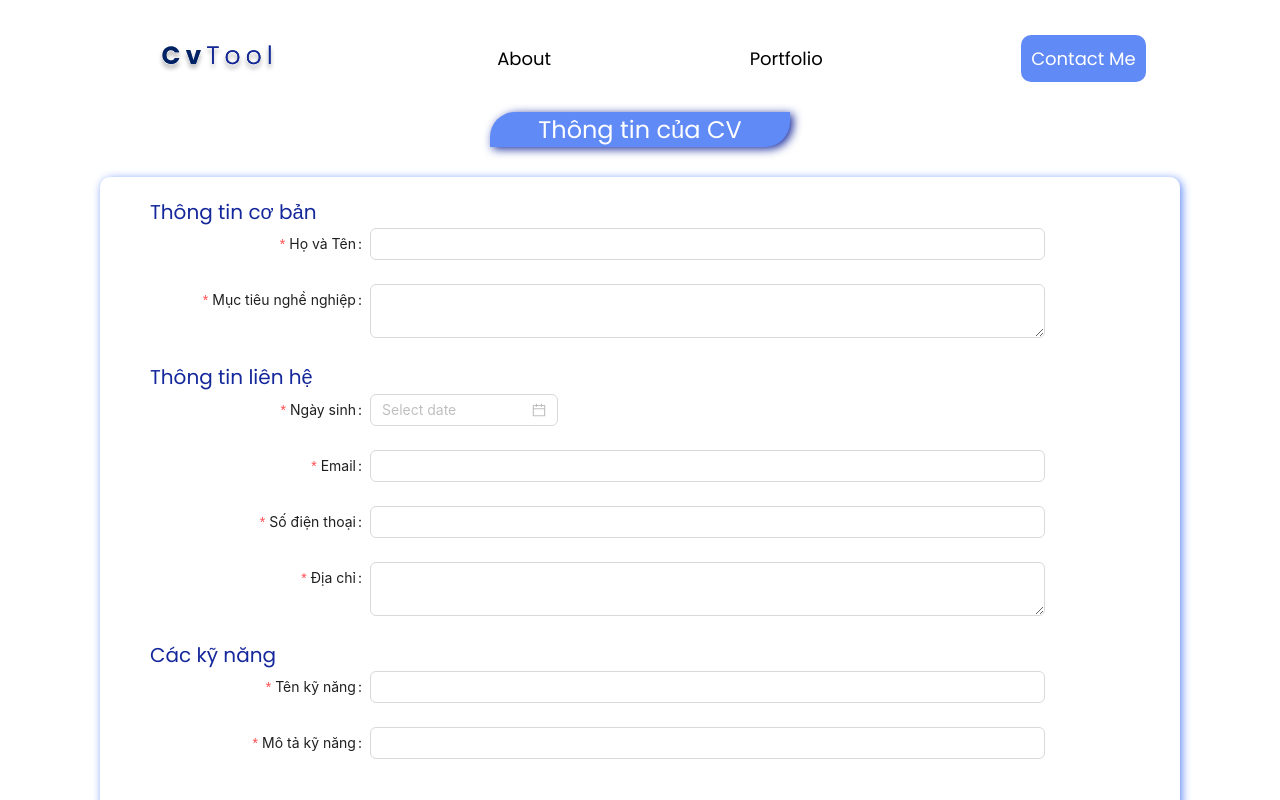
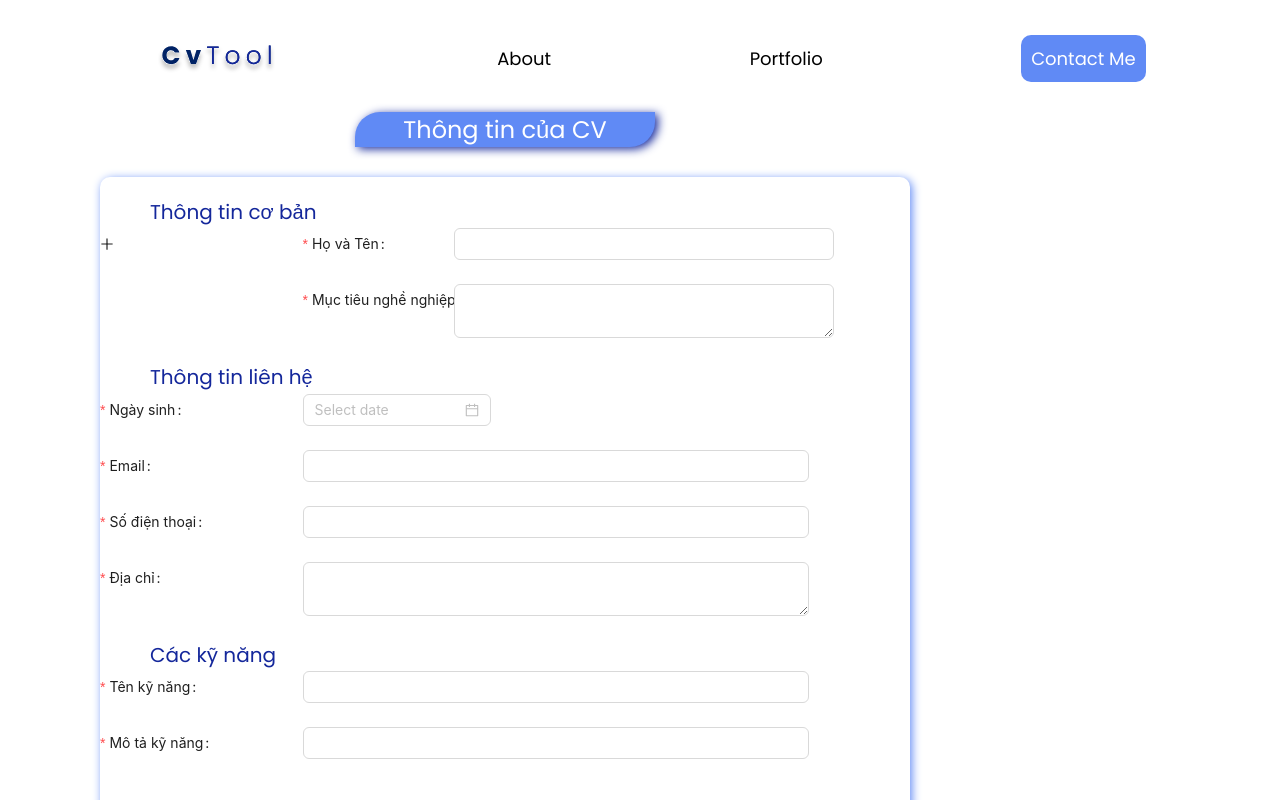
Before and after one commit to ntanh-thu/project-cv, a React (Create React App) app: page /form in a window 1280 px wide. Shown: the top 800 px of the page. Built offline with nearby package versions, Linux system fonts and the light colour scheme.

Commit message:
add upload picture

```diff
--- a/src/pages/CvForm/index.jsx
+++ b/src/pages/CvForm/index.jsx
@@ -1,4 +1,5 @@
-import { DatePicker, Form, Input } from 'antd';
+import { Col, DatePicker, Form, Input, Row, Upload } from 'antd';
+import { PlusOutlined } from '@ant-design/icons';
 import { React, useEffect } from 'react';
 import Activity from './Activity';
 import Education from './Education';
@@ -26,8 +27,12 @@ function CvForm() {
     useEffect(() => {
         form.setFieldsValue(newData);
     }, []);
+    const beforeUpload = (file) => {
+        console.log(file);
+    };
     return (
-        <div className="cv-form">
+        <Row className="cv-form">
+            <Col span={18}>
                 <div className="cv-form-head">
                     <div className="cv-form-head-title">Thông tin của CV</div>
                 </div>
@@ -38,14 +43,27 @@ function CvForm() {
                     className="cv-form__form"
                     form={form}
                     onFinish={handleFinish}
+                    labelAlign="left"
+                    scrollToFirstError="true"
                 >
                     <div className="cv-form__form-group">Thông tin cơ bản</div>
+                    <Row>
+                        <Col span={6}>
+                            <Form.Item name="img">
+                                <Upload name="img" beforeUpload={beforeUpload}>
+                                    <PlusOutlined />
+                                </Upload>
+                            </Form.Item>
+                        </Col>
+                        <Col span={18}>
                             <Form.Item name="fullName" label="Họ và Tên" required>
                                 <Input></Input>
                             </Form.Item>
                             <Form.Item name="target" label="Mục tiêu nghề nghiệp" required>
                                 <Input.TextArea></Input.TextArea>
                             </Form.Item>
+                        </Col>
+                    </Row>
                     <div className="cv-form__form-group">Thông tin liên hệ</div>
                     <Form.Item name="dayOfBirth" label="Ngày sinh" style={{ flex: 'none' }} required>
                         <DatePicker />
@@ -78,7 +96,9 @@ function CvForm() {
                         Chọn mẫu CV
                     </div>
                 </div>
-        </div>
+            </Col>
+            <Col span={6}></Col>
+        </Row>
     );
 }
 
```
Lines whose indentation alone changed are shown as unchanged.
